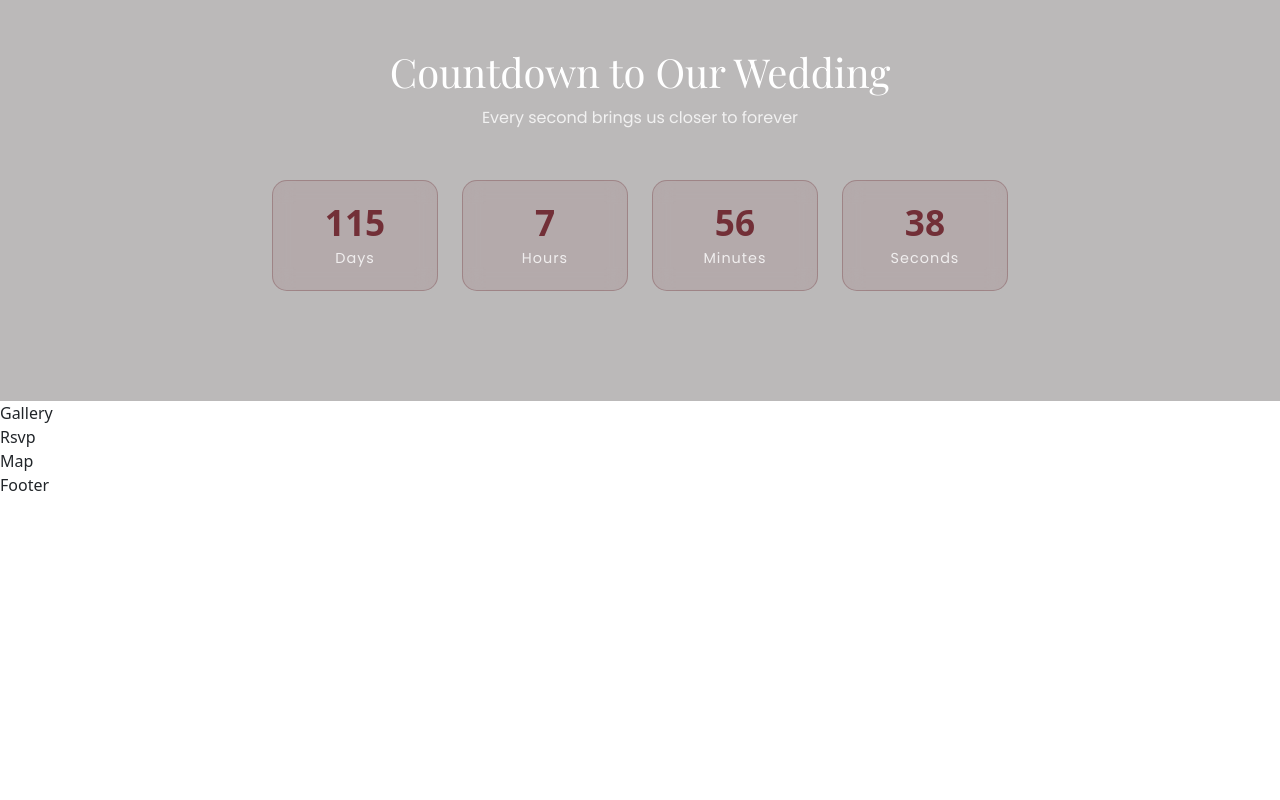
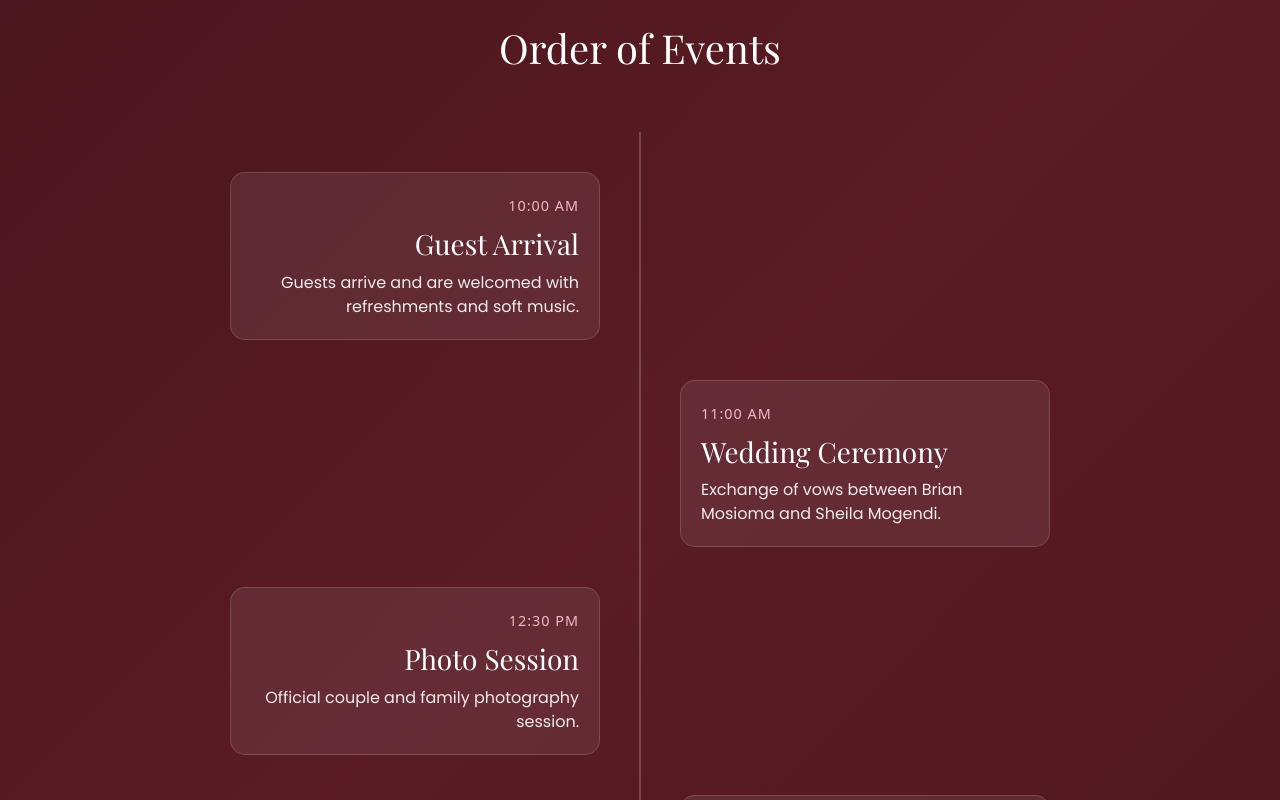
Before and after one commit to DBEST-EZRA/Wedding-Website, a React (Vite) app: page / in a window 1280 px wide. Shown: the part 900-1700 px from the top of the page. Before the commit the page ends 1397 px from the top, so only its background shows below. Built offline with nearby package versions, Linux system fonts and the light colour scheme; a web font is replaced by a local one.

Commit message:
added programme

```diff
--- a/src/Sections/Programme.jsx
+++ b/src/Sections/Programme.jsx
@@ -1,5 +1,56 @@
+import "./programme.css";
+
 const Programme = () => {
-  return <div>Programme</div>;
+  const events = [
+    {
+      time: "10:00 AM",
+      title: "Guest Arrival",
+      desc: "Guests arrive and are welcomed with refreshments and soft music.",
+    },
+    {
+      time: "11:00 AM",
+      title: "Wedding Ceremony",
+      desc: "Exchange of vows between Brian Mosioma and Sheila Mogendi.",
+    },
+    {
+      time: "12:30 PM",
+      title: "Photo Session",
+      desc: "Official couple and family photography session.",
+    },
+    {
+      time: "2:00 PM",
+      title: "Reception",
+      desc: "Dinner, speeches, and celebration begins.",
+    },
+    {
+      time: "6:00 PM",
+      title: "Entertainment & Dance",
+      desc: "Music, dancing, and celebration with guests.",
+    },
+  ];
+
+  return (
+    <section className="programme-section">
+      <div className="container">
+        <h2 className="section-title text-center">Order of Events</h2>
+
+        <div className="timeline">
+          {events.map((event, index) => (
+            <div
+              className={`timeline-item ${index % 2 === 0 ? "left" : "right"}`}
+              key={index}
+            >
+              <div className="content">
+                <span className="time">{event.time}</span>
+                <h3>{event.title}</h3>
+                <p>{event.desc}</p>
+              </div>
+            </div>
+          ))}
+        </div>
+      </div>
+    </section>
+  );
 };
 
 export default Programme;
--- /dev/null
+++ b/src/Sections/programme.css
@@ -0,0 +1,176 @@
+:root {
+  --wine: #722f37;
+  --gray: #2b2b2b;
+  --light: #f5f5f5;
+}
+
+/* SECTION BACKGROUND (ANIMATED WINE GRADIENT) */
+.programme-section {
+  padding: 100px 20px;
+  color: white;
+  position: relative;
+  overflow-x: hidden;
+
+  background: linear-gradient(-45deg, #3a0f14, #5a1b24, #2b0a0f, #7a2630);
+  background-size: 400% 400%;
+  animation: wineFlow 12s ease infinite;
+}
+
+@keyframes wineFlow {
+  0% {
+    background-position: 0% 50%;
+  }
+  50% {
+    background-position: 100% 50%;
+  }
+  100% {
+    background-position: 0% 50%;
+  }
+}
+
+/* TITLE */
+.section-title {
+  font-family: "Playfair Display", serif;
+  font-size: 2.5rem;
+  margin-bottom: 60px;
+  text-align: center;
+}
+
+/* TIMELINE WRAPPER */
+.timeline {
+  position: relative;
+  max-width: 900px;
+  margin: auto;
+  padding: 20px 0;
+}
+
+/* CENTER LINE */
+.timeline::after {
+  content: "";
+  position: absolute;
+  width: 2px;
+  background: rgba(255, 255, 255, 0.2);
+  top: 0;
+  bottom: 0;
+  left: 50%;
+  transform: translateX(-50%);
+}
+
+/* TIMELINE ITEM */
+.timeline-item {
+  padding: 20px 40px;
+  position: relative;
+  width: 50%;
+  box-sizing: border-box;
+
+  opacity: 0;
+  animation: fadeInUp 1s ease forwards;
+}
+
+/* LEFT SIDE */
+.timeline-item.left {
+  left: 0;
+  text-align: right;
+}
+
+/* RIGHT SIDE */
+.timeline-item.right {
+  left: 50%;
+  text-align: left;
+}
+
+/* CONTENT BOX */
+.content {
+  background: rgba(255, 255, 255, 0.08);
+  border: 1px solid rgba(255, 255, 255, 0.15);
+  padding: 20px;
+  border-radius: 15px;
+  backdrop-filter: blur(10px);
+
+  transition: 0.3s ease;
+
+  /* FIX OVERFLOW ISSUES */
+  word-wrap: break-word;
+  overflow-wrap: break-word;
+}
+
+/* HOVER EFFECT */
+.content:hover {
+  transform: translateY(-5px);
+  border-color: var(--wine);
+  box-shadow: 0 10px 25px rgba(114, 47, 55, 0.3);
+}
+
+/* TIME LABEL */
+.time {
+  font-size: 0.9rem;
+  color: #f4b6c2;
+  letter-spacing: 1px;
+}
+
+/* TEXT STYLING */
+.content h3 {
+  font-family: "Playfair Display", serif;
+  margin: 10px 0;
+}
+
+.content p {
+  font-family: "Poppins", sans-serif;
+  opacity: 0.9;
+  margin: 0;
+}
+
+/* FADE ANIMATION */
+@keyframes fadeInUp {
+  from {
+    opacity: 0;
+    transform: translateY(40px);
+  }
+  to {
+    opacity: 1;
+    transform: translateY(0);
+  }
+}
+
+/* STAGGER DELAYS */
+.timeline-item:nth-child(1) {
+  animation-delay: 0.2s;
+}
+.timeline-item:nth-child(2) {
+  animation-delay: 0.4s;
+}
+.timeline-item:nth-child(3) {
+  animation-delay: 0.6s;
+}
+.timeline-item:nth-child(4) {
+  animation-delay: 0.8s;
+}
+.timeline-item:nth-child(5) {
+  animation-delay: 1s;
+}
+
+/* RESPONSIVE DESIGN */
+@media screen and (max-width: 768px) {
+  /* remove center line */
+  .timeline::after {
+    left: 20px;
+  }
+
+  /* full width items */
+  .timeline-item {
+    width: 100%;
+    padding-left: 50px;
+    padding-right: 20px;
+    text-align: left !important;
+  }
+
+  /* reset positioning */
+  .timeline-item.left,
+  .timeline-item.right {
+    left: 0;
+  }
+
+  .content {
+    margin-left: 10px;
+  }
+}
```
